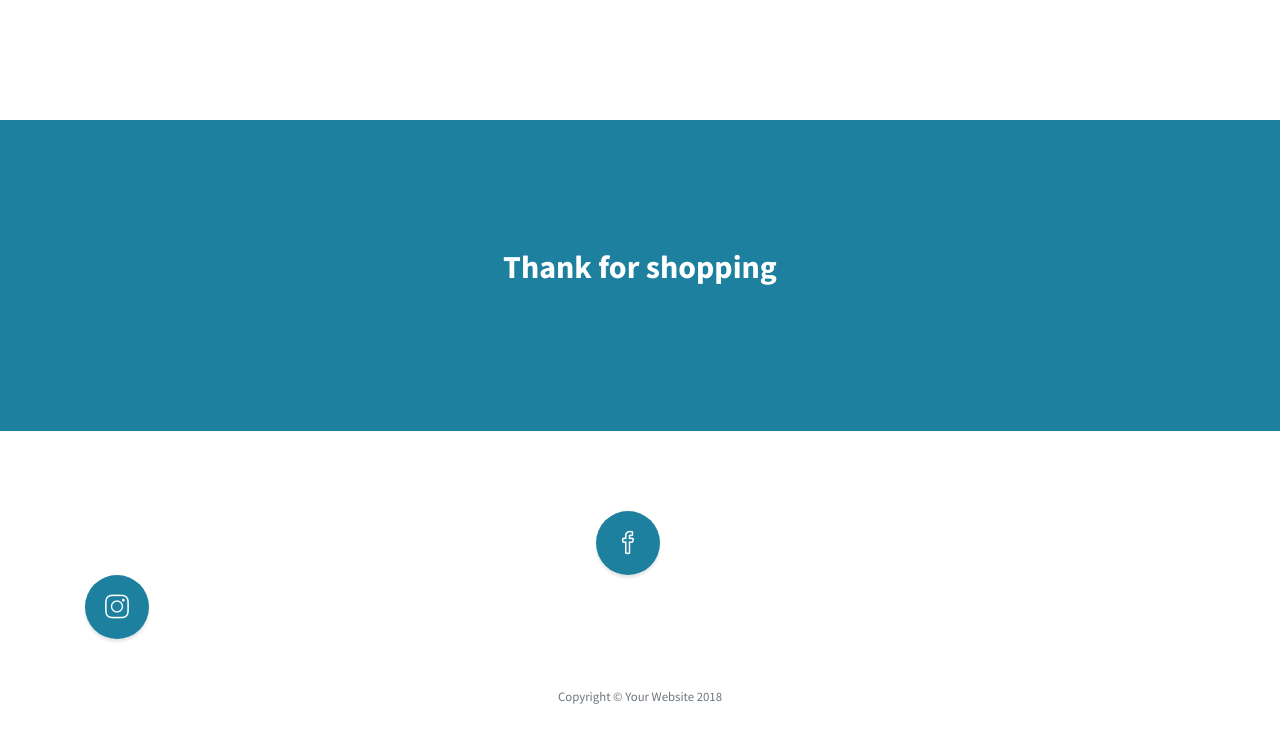
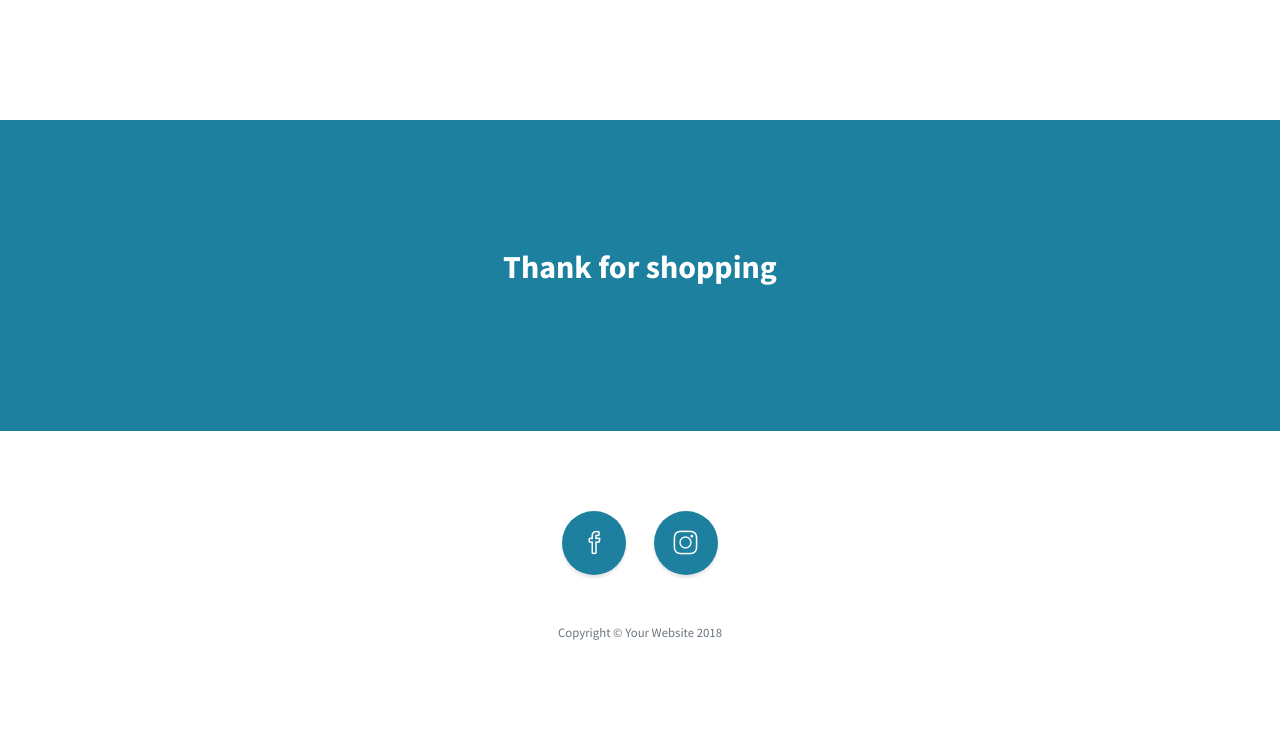
Before and after one commit to romncn/INT102-2018, a plain HTML site: page index.html in a window 1280 px wide. Shown: the part 2862-3604 px from the top of the page. Drawn offline with nearby package versions, Linux system fonts and the light colour scheme.

Commit message:
edit footer in index.html

```diff
--- a/index.html
+++ b/index.html
@@ -180,8 +180,7 @@
               <i class="icon-social-facebook"></i>
             </a>
           </li>
-
-          <li>
+         <li class="list-inline-item">
             <a class="social-link rounded-circle text-white" href="https://www.instagram.com/romncn/">
               <i class="icon-social-instagram"></i>
             </a>
```
